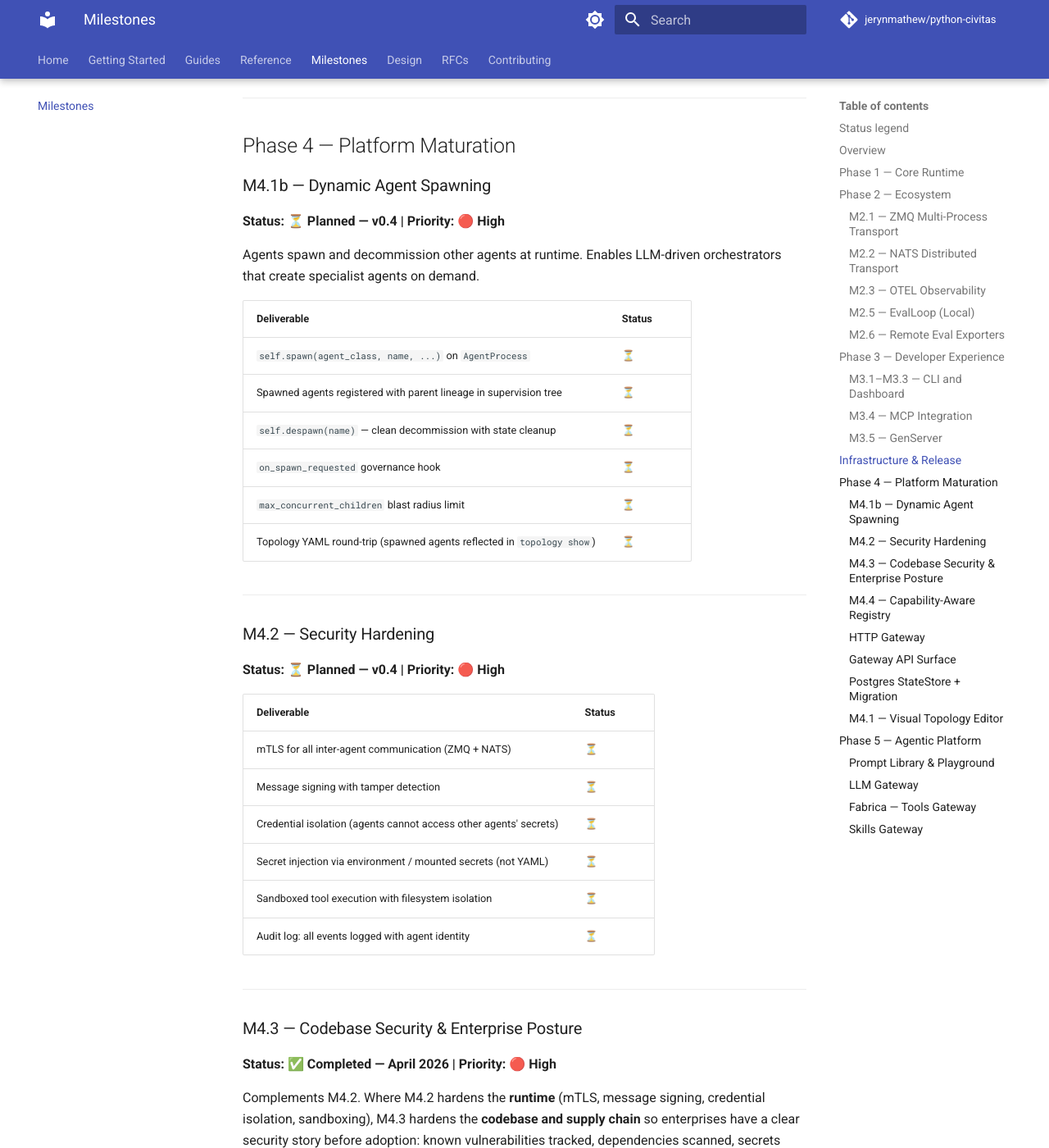
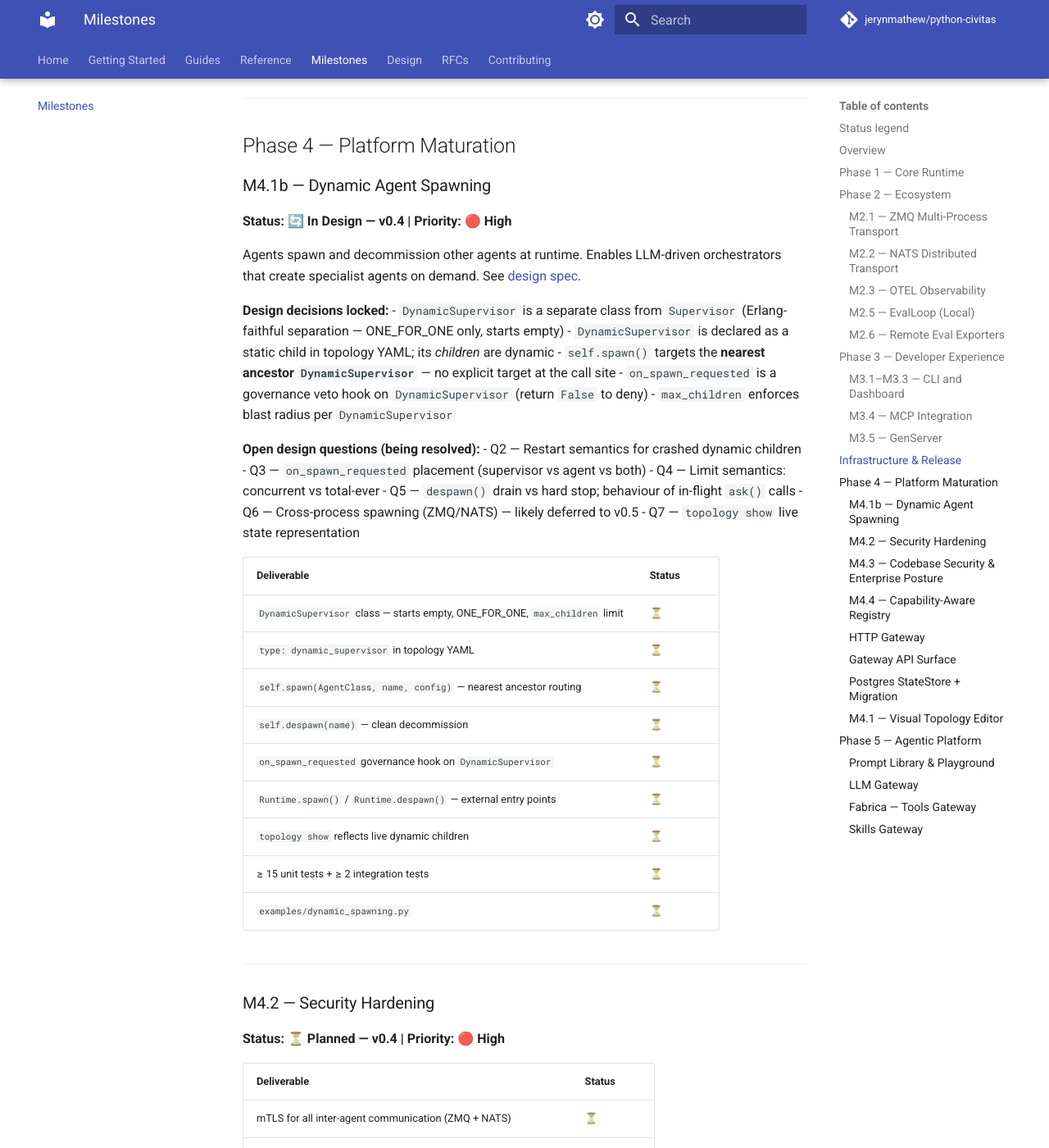
Before and after one commit to jerynmathew/python-civitas, an MkDocs documentation site: the page built from docs/milestones.md, in a window 1280 px wide and 1400 px high, scrolled down 12658 px. Shown: the whole window at 82% size. Built offline with MkDocs 1.6.1 and Material for MkDocs 9.7.7, drawn with Linux system fonts in a browser that asks for light colours; comment, search, counter and statistics services are not loaded.

Commit message:
docs(M4.1b): design spec and milestone update for dynamic agent spawning
- New design/dynamic-spawning.md: DynamicSupervisor rationale, D1-D5
  decisions, provisional API, open questions Q2-Q7
- Milestone updated: decisions locked, open questions listed, deliverables
  table expanded

```diff
--- a/docs/milestones.md
+++ b/docs/milestones.md
@@ -382,18 +382,36 @@ Ordered tasks — each step is independently mergeable.
 
 ### M4.1b — Dynamic Agent Spawning
 
-**Status: ⏳ Planned — v0.4 | Priority: 🔴 High**
+**Status: 🔄 In Design — v0.4 | Priority: 🔴 High**
 
-Agents spawn and decommission other agents at runtime. Enables LLM-driven orchestrators that create specialist agents on demand.
+Agents spawn and decommission other agents at runtime. Enables LLM-driven orchestrators that create specialist agents on demand. See [design spec](design/dynamic-spawning.md).
+
+**Design decisions locked:**
+- `DynamicSupervisor` is a separate class from `Supervisor` (Erlang-faithful separation — ONE_FOR_ONE only, starts empty)
+- `DynamicSupervisor` is declared as a static child in topology YAML; its *children* are dynamic
+- `self.spawn()` targets the **nearest ancestor `DynamicSupervisor`** — no explicit target at the call site
+- `on_spawn_requested` is a governance veto hook on `DynamicSupervisor` (return `False` to deny)
+- `max_children` enforces blast radius per `DynamicSupervisor`
+
+**Open design questions (being resolved):**
+- Q2 — Restart semantics for crashed dynamic children
+- Q3 — `on_spawn_requested` placement (supervisor vs agent vs both)
+- Q4 — Limit semantics: concurrent vs total-ever
+- Q5 — `despawn()` drain vs hard stop; behaviour of in-flight `ask()` calls
+- Q6 — Cross-process spawning (ZMQ/NATS) — likely deferred to v0.5
+- Q7 — `topology show` live state representation
 
 | Deliverable | Status |
 |-------------|--------|
-| `self.spawn(agent_class, name, ...)` on `AgentProcess` | ⏳ |
-| Spawned agents registered with parent lineage in supervision tree | ⏳ |
-| `self.despawn(name)` — clean decommission with state cleanup | ⏳ |
-| `on_spawn_requested` governance hook | ⏳ |
-| `max_concurrent_children` blast radius limit | ⏳ |
-| Topology YAML round-trip (spawned agents reflected in `topology show`) | ⏳ |
+| `DynamicSupervisor` class — starts empty, ONE_FOR_ONE, `max_children` limit | ⏳ |
+| `type: dynamic_supervisor` in topology YAML | ⏳ |
+| `self.spawn(AgentClass, name, config)` — nearest ancestor routing | ⏳ |
+| `self.despawn(name)` — clean decommission | ⏳ |
+| `on_spawn_requested` governance hook on `DynamicSupervisor` | ⏳ |
+| `Runtime.spawn()` / `Runtime.despawn()` — external entry points | ⏳ |
+| `topology show` reflects live dynamic children | ⏳ |
+| ≥ 15 unit tests + ≥ 2 integration tests | ⏳ |
+| `examples/dynamic_spawning.py` | ⏳ |
 
 ---
 
```
Also changed, not shown: docs/design/dynamic-spawning.md (added, +147 -0 lines).
